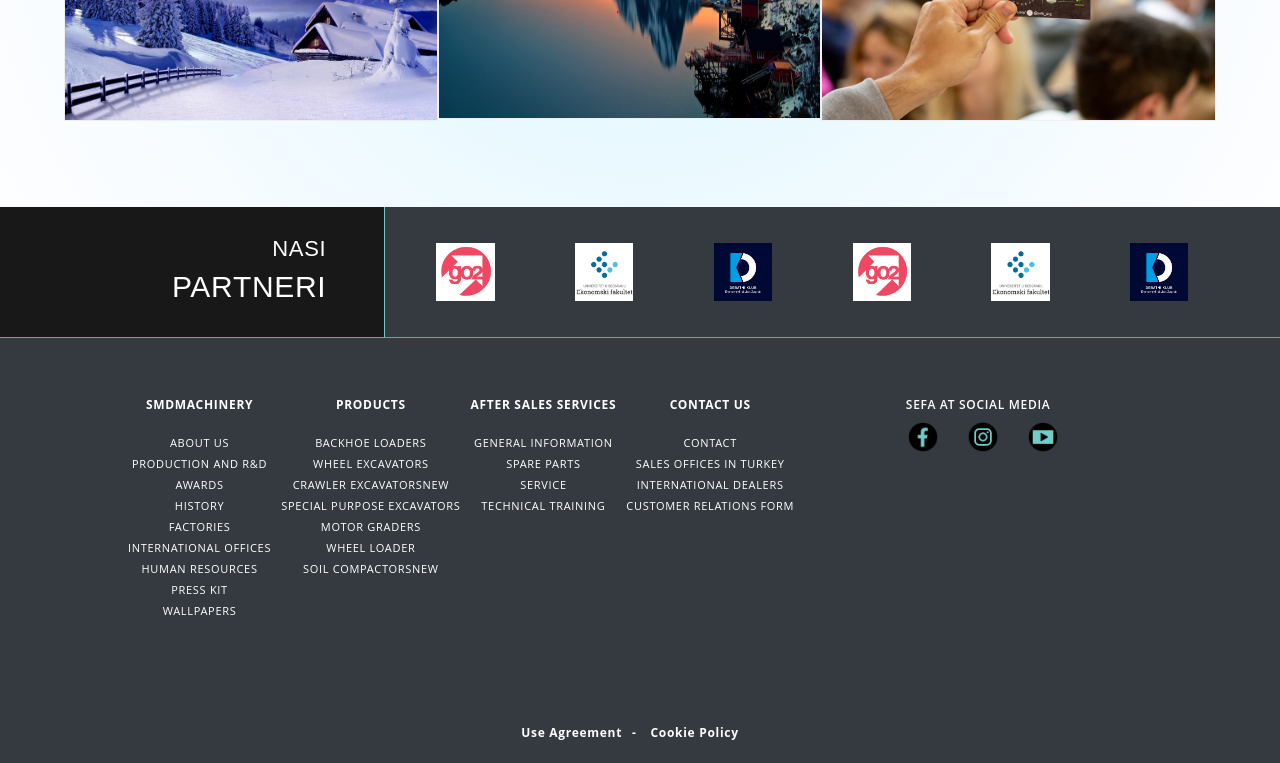
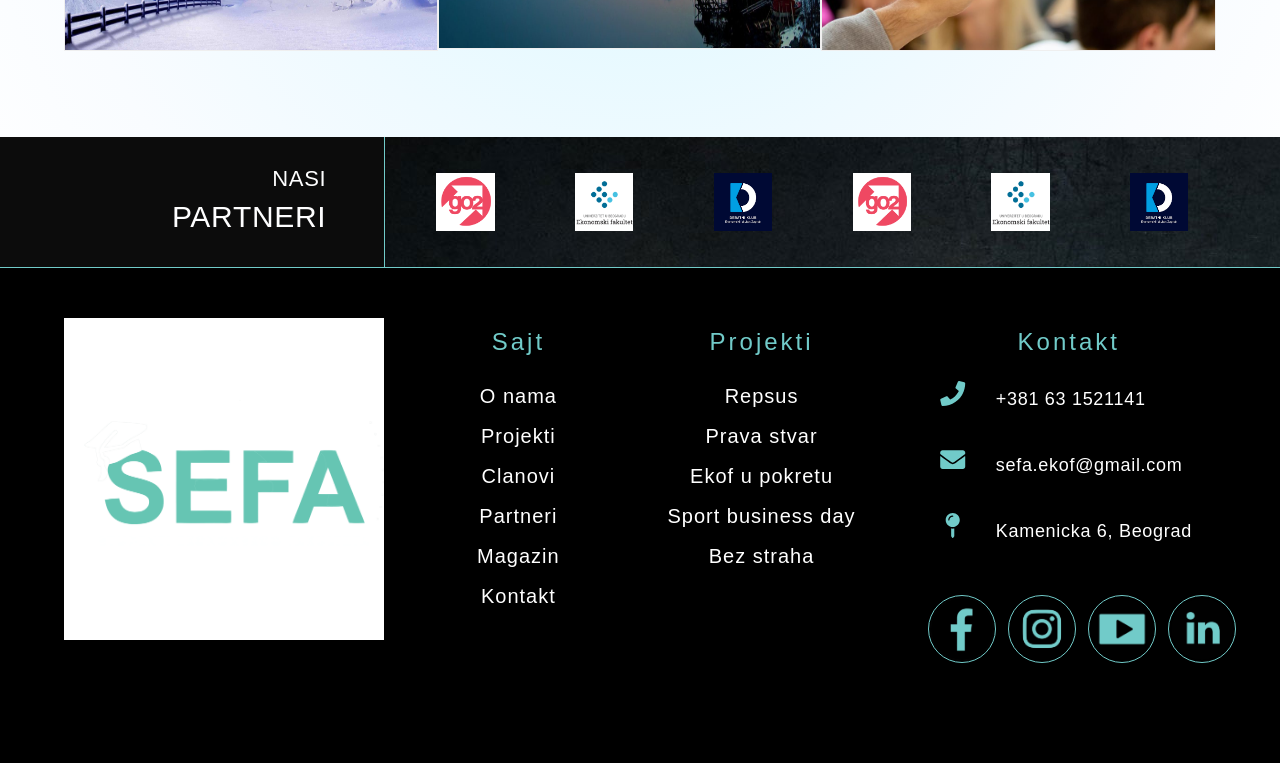
Before and after one commit to pejo8/Sefa_site, a React (Create React App) app: page / in a window 1280 px wide. Shown: the part 1640-2403 px from the top of the page. Built offline with nearby package versions, Linux system fonts and the light colour scheme.

Commit message:
Odradjen kontakt i deo footera, i jos neke sitnice ispravljene

```diff
--- /dev/null
+++ b/src/component/Footer1.js
@@ -0,0 +1,59 @@
+import React from 'react';
+import './../css/Footer1.css';
+import { FontAwesomeIcon } from '@fortawesome/react-fontawesome'
+import { faPhone, faEnvelope, faMapPin } from '@fortawesome/free-solid-svg-icons'
+
+class Footer1 extends React.Component {
+
+  render() {
+    return (
+      <div className="Footer1">
+            <div className="logo_footer">
+                <div> <img src="./logo.png" alt="logo" /> </div>
+            </div>
+            <div className="sajt_footer">
+                <p> Sajt </p>
+                <ul>
+                    <li><a href="/oNama"> O nama </a></li>
+                    <li><a href="/oNama"> Projekti </a></li>
+                    <li><a href="/oNama"> Clanovi </a></li>
+                    <li><a href="/oNama"> Partneri </a></li>
+                    <li><a href="/oNama"> Magazin </a></li>
+                    <li><a href="/oNama"> Kontakt </a></li>
+                </ul>
+            </div>
+            <div className="sajt_footer">
+                <p> Projekti </p>
+                <ul>
+                    <li><a href="/oNama"> Repsus </a></li>
+                    <li><a href="/oNama"> Prava stvar </a></li>
+                    <li><a href="/oNama"> Ekof u pokretu </a></li>
+                    <li><a href="/oNama"> Sport business day </a></li>
+                    <li><a href="/oNama"> Bez straha </a></li>
+                </ul>
+            </div>
+            <div className="kontakt_footer">
+                <p> Kontakt </p>
+                <div className="icons_kontakt_footer"> <FontAwesomeIcon icon={faPhone} className="icon_fi_footer"/>
+                    <div> +381 63 1521141 </div>
+                </div>
+                <div className="icons_kontakt_footer"> <FontAwesomeIcon icon={faEnvelope} className="icon_fi_footer" />
+                    <div> sefa.ekof@gmail.com </div>
+                </div>
+                <div className="icons_kontakt_footer"> <FontAwesomeIcon icon={faMapPin} className="icon_fi_footer"/>
+                    <div> Kamenicka 6, Beograd </div>
+                </div>
+                <div className="mreze_footer">
+                    <button> <img src="/logo_facebook.png" alt="logo" /> </button>
+                    <button> <img src="/logo_instagram.png" alt="logo" /> </button>
+                    <button> <img src="/logo_youtube.png" alt="logo" /> </button>
+                    <button> <img src="/logo_linkedin.png" alt="logo" /> </button>
+                </div>
+            </div>
+      </div>
+      );
+  }
+
+}
+
+export default Footer1;
--- a/src/component/Homepage.js
+++ b/src/component/Homepage.js
@@ -2,7 +2,7 @@ import React from 'react';
 import './../App.css';
 import Header from './Header';
 import Slideshow from './Slideshow';
-import Footer from './Footer';
+import Footer1 from './Footer1';
 import MiddleHomepage from './Middle_homepage';
 
 const pathsToImages = ["/slika1.jpg", "/slika2.jpg","/slika3.jpg","/slika4.jpg"];
@@ -15,7 +15,7 @@ class Homepage extends React.Component {
           <Header />
           <Slideshow images={pathsToImages}/>
           <MiddleHomepage />
-          <Footer />
+          <Footer1 />
       </div>
       );
   }
--- a/src/component/Kontakt.js
+++ b/src/component/Kontakt.js
@@ -1,7 +1,7 @@
 import React from 'react';
-import './../css/Kontakt.css';
 import Header from './Header';
 import Footer from './Footer';
+import MiddleKontakt from './Middle_kontakt';
 
 class Kontakt extends React.Component {
 
@@ -9,6 +9,7 @@ class Kontakt extends React.Component {
     return (
       <div className="Kontakt">
           <Header />
+          <MiddleKontakt />
           <Footer />
       </div>
       );
--- /dev/null
+++ b/src/component/Middle_kontakt.js
@@ -0,0 +1,62 @@
+import React from 'react';
+import './../css/Middle_kontakt.css';
+import { FontAwesomeIcon } from '@fortawesome/react-fontawesome'
+import { faPhone, faEnvelope, faMapPin } from '@fortawesome/free-solid-svg-icons'
+import { MDBContainer, MDBRow, MDBCol } from 'mdbreact';
+
+class Middle_kontakt extends React.Component {
+
+  render() {
+    return (
+      <div className="middle_kontakt">
+
+        <div className="kontaktirajte_nas"> <p1> KONTAKTIRAJTE NAS </p1> </div>
+
+        <div className="kontakt_fi">
+            <div className="icons_kontakt"> <FontAwesomeIcon icon={faPhone} className="icon_fi"/>
+                <div1> TELEFON </div1>
+                <div> <p>+381 63 1521141</p> </div>
+            </div>
+            <div className="icons_kontakt"> <FontAwesomeIcon icon={faEnvelope} className="icon_fi" />
+                <div1> EMAIL </div1>
+                <div> sefa.ekof@gmail.com </div>
+            </div>
+            <div className="icons_kontakt"> <FontAwesomeIcon icon={faMapPin} className="icon_fi" />
+                <div1> LOKACIJA </div1>
+                <div> Kamenicka 6, Beograd </div>
+            </div>
+        </div>
+
+        <div className="FormContainer">
+          <MDBContainer>
+            <MDBRow>
+              <MDBCol md="12">
+                <form>
+                  <div className="poruka">
+                    <p className="naslov_cf">Posaljite nam poruku</p>
+                    <input placeholder="Ime" type="text" id="defaultFormContactNameEx" className="form-control1" />
+                    <input placeholder="Prezime" type="email" id="defaultFormContactEmailEx" className="form-control2" />
+                    <br />
+                    <br />
+                    <input placeholder="Email" type="text" id="defaultFormContactSubjectEx" className="form-control3" />
+                    <br />
+                    <br />
+                    <textarea placeholder="Poruka" type="text" id="defaultFormContactMessageEx" className="form-control4" rows="3" />
+                   </div>
+                  </form>
+                </MDBCol>
+            </MDBRow>
+          </MDBContainer>
+        </div>
+
+        <div className="btn_kontakt">
+            <button> Posalji </button>
+        </div>
+
+      </div>
+      );
+  }
+
+}
+
+export default Middle_kontakt;
--- a/src/css/Footer.css
+++ b/src/css/Footer.css
@@ -1,7 +1,8 @@
 .footer {
   width: 100%;
-  background-color: #343a40;
-  border-top: 1px solid rgb(70, 171, 230);
+  background: black;
+  opacity: 0.95;
+  border-top: 2px solid #71cbc9;
   padding: 40px 0;
   position: relative;
   color:white;
--- /dev/null
+++ b/src/css/Footer1.css
@@ -0,0 +1,106 @@
+.Footer1 {
+    width: 100%;
+    height: 700px;
+    background: black;
+    border-top: 1px solid #71cbc9;
+    display: flex;
+    padding: 50px 0 50px 0;
+    font-family: Arial, Helvetica, sans-serif;
+}
+
+.Footer1 div {
+    margin-left: 4%;
+}
+
+.logo_footer {
+    width: 25%;
+}
+
+.sajt_footer {
+    width: 15%;
+}
+
+.kontakt_footer {
+    width: 25%;
+}
+
+.logo_footer div {
+    width: 100%;
+}
+
+.logo_footer img {
+    width: 100%;
+    margin-bottom: 20px;
+}
+
+.sajt_footer p {
+    color: #71cbc9;
+    font-size: 24px;
+    letter-spacing: 3px;
+    margin-bottom: 10px;
+}
+
+.sajt_footer ul{
+    list-style: none;
+    font-size: 20px;
+    letter-spacing: 1px;
+}
+
+.sajt_footer ul li a{
+    color: white;
+    text-decoration: none;
+}
+
+.kontakt_footer p{
+    color: #71cbc9;
+    font-size: 24px;
+    letter-spacing: 3px;
+    margin-bottom: 15px;
+    text-align: center;
+}
+
+.kontakt_footer div {
+    display: flex;
+    width: 100%;
+    margin-bottom: 15px;
+}
+
+.kontakt_footer .icons_kontakt_footer .icon_fi_footer{
+    width: 20%;
+    height: 25px;
+    color: #71cbc9;
+}
+
+.kontakt_footer .icons_kontakt_footer div{
+    color: white;
+    font-size: 18px;
+    width: 80%;
+}
+
+.mreze_footer {
+    display: flex;
+    width: 100%;
+    margin: 30px 0 0 0;
+}
+
+.mreze_footer button {
+    width: 25%;
+    border: 0;
+    border-radius: 50%;
+    background: none;
+}
+
+.mreze_footer button img {
+    width: 100%;
+    height: auto;
+    border: 1px solid #71cbc9;
+    border-radius: 50%;
+}
+
+.mreze_footer button:hover img{
+    background: #71cbc9;
+}
+
+.mreze_footer a img {
+    width: 100%;
+}
--- a/src/css/Middle_homepage.css
+++ b/src/css/Middle_homepage.css
@@ -4,7 +4,7 @@
 }
 
 .baner {
-    margin-top: 100px;
+    margin-top: 30px;
     background: rgb(24, 24, 24);
     border-bottom: 2px solid #71cbc9;
     border-top: 1px solid #71cbc9;
@@ -23,7 +23,8 @@
 .partneri .partneri_tekst {
     grid-column: 1;
     text-align: right;
-    background: rgb(24, 24, 24);
+    background: black;
+    opacity: 0.95;
     color: white;
     padding: 13px 15% 0 0;
 }
@@ -41,14 +42,14 @@
 .partneri .partneri_logovi {
     grid-column: 2;
     display: flex;
-    background: #343a40;
+    background-image: url("/background-Dark-Grey.jpg");
     border-left: 1px solid #71cbc9;
 }
 
 .partneri .partneri_logovi button {
     width: 13%;
     height: 90px;
-    background: #343a40;
+    background: none;
     margin: 20px 0 20px 2.5%;
     border: 0;
     padding: 0;
--- /dev/null
+++ b/src/css/Middle_kontakt.css
@@ -0,0 +1,183 @@
+.middle_kontakt {
+    background-image: url("/background-Dark-Grey.jpg");
+    margin: 0;
+    padding: 50px 0 70px 0;
+    text-align: center;
+}
+
+.middle_kontakt .kontaktirajte_nas {
+    margin-bottom: 30px;
+    font-size: 35px;
+    color: white;
+    letter-spacing: 2px;
+
+}
+
+.kontakt_fi {
+    width: 60%;
+    height: 150px;
+    margin: 0 20% 0 20%;
+    display: flex;
+}
+
+.kontakt_fi .icons_kontakt {
+    display: block;
+    width: 33.333%;
+    text-align: center;
+    color: white;
+}
+
+.kontakt_fi .icons_kontakt .icon_fi{
+    width: 100%;
+    height: 35px;
+    color: #71cbc9;
+}
+
+.kontakt_fi .icons_kontakt div1{
+    font-size: 18px;
+    font-family: Arial, Helvetica, sans-serif;
+    font-weight: bold;
+}
+
+.FormContainer{
+    border:1px solid #71cbc9;
+    -webkit-box-shadow: 3px 0px 37px 3px rgba(113,203,201,1);
+    -moz-box-shadow: 3px 0px 37px 3px rgba(113,203,201,1);
+    box-shadow: 3px 0px 37px 3px rgba(113,203,201,1);
+    width: 60%;
+    margin: 20px 20% 0 20%;
+    padding: 20px 0 110px 0;
+    text-align: center;
+    font-family: Arial, Helvetica, sans-serif;
+}
+
+.naslov_cf {
+    color: white;
+    font-size: 24px;
+}
+
+.form-control1 {
+    width: 46%;
+    margin: 0 4% 0 0;
+}
+
+.form-control2 {
+    width: 46%;
+    margin: 0 0 0 4%;
+}
+
+.controlForm {
+    margin-left: 5px;
+    text-align: center;
+}
+
+
+.mdbSend {
+    margin-bottom: 30px;
+}
+
+.mdbSend:hover{
+    background: black;
+    color: black;
+}
+
+.text-center{
+    margin-top: 10px;
+}
+
+.poruka {
+    width:80%;
+    margin-left: 10%;
+}
+
+.form-control3, .form-control4{
+    width: 100%;
+}
+
+.naslov_cf {
+    margin-bottom: 20px;
+}
+
+.btn_kontakt {
+    position: absolute;
+    margin-left: 45%;
+    width: 10%;
+    height: 40px;
+    margin-top: -80px;
+    border-radius: 5%;
+}
+
+.btn_kontakt button {
+    background: none;
+    color: white;
+    width: 100%;
+    height: 40px;
+    border: 1px solid white;
+    border-radius: 5%;
+    font-size: 13px;
+    font-family: monospace, 'Lucida Sans';
+    letter-spacing: 3px;
+    text-transform: uppercase;
+}
+
+.btn_kontakt:hover button{
+    border: 1px solid #71cbc9;
+    color: #71cbc9;
+    transform: scale(1.03);
+}
+
+.kontakt_fi_responsive {
+    display: none;
+}
+
+@media (max-width: 850px){
+    .middle_kontakt .kontaktirajte_nas {
+        font-size: 24px;
+        margin-bottom: 200px;
+    }
+
+    .kontakt_fi {
+        position: absolute;
+        display: inline-block;
+        margin: -170px 0 0 -125px;
+    }
+
+    .kontakt_fi .icons_kontakt{
+        display: flex;
+        width: 270px;
+        margin-bottom: 15px;
+        font-size: 15px;
+    }
+
+    .kontakt_fi .icons_kontakt .icon_fi {
+        width: 70px;
+    }
+
+    .kontakt_fi .icons_kontakt div {
+        width: 200px;
+        text-align: left;
+    }
+
+    .kontakt_fi .icons_kontakt .icon_fi{
+        height: 30px;
+    }
+
+    .kontakt_fi .icons_kontakt div1{
+        display: none;
+    }
+
+    .FormContainer {
+        width: 95%;
+        margin: 0 0 0 2.5%;
+    }
+
+    .poruka {
+        width: 100%;
+        margin-left: 0;
+    }
+
+    .btn_kontakt {
+        width: 25%;
+        margin-left: 37.5%;
+    }
+}
```
Also changed, not shown: src/css/Header.css (+13 -8 lines), public/background-Dark-Grey.jpg (added), src/css/Kontakt.css (deleted).
